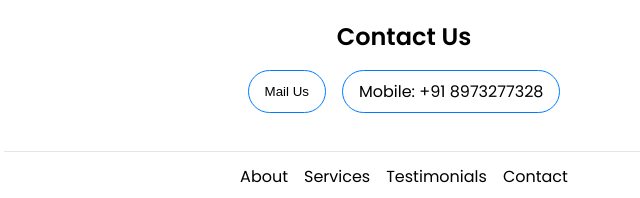
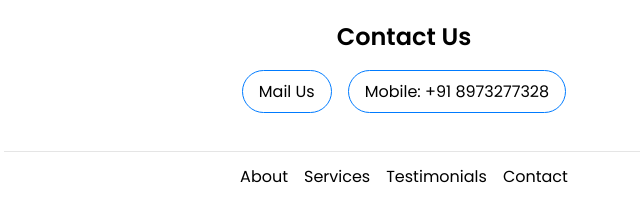
Before and after one commit to Sanjeyj/project-1, a plain HTML site: page index.html in a window 1280 px wide. Shown: the part 1269-1467 px from the top of the page, 236-876 px from the left. Drawn offline with Linux system fonts and the light colour scheme.

Commit message:
Update index.html

```diff
--- a/index.html
+++ b/index.html
@@ -305,7 +305,7 @@
 <section id="contact">
     <h2>Contact Us</h2>
     <div class="contact-options">
-        <button mailto="manodesigning@gmail.com" class="contact-link">Mail Us</button>
+        <a href="mailto:manodesigning@gmail.com" class="contact-link">Mail Us</a>
         <a class="contact-link">Mobile: +91 8973277328</a>
     </div>
 </section>
```
